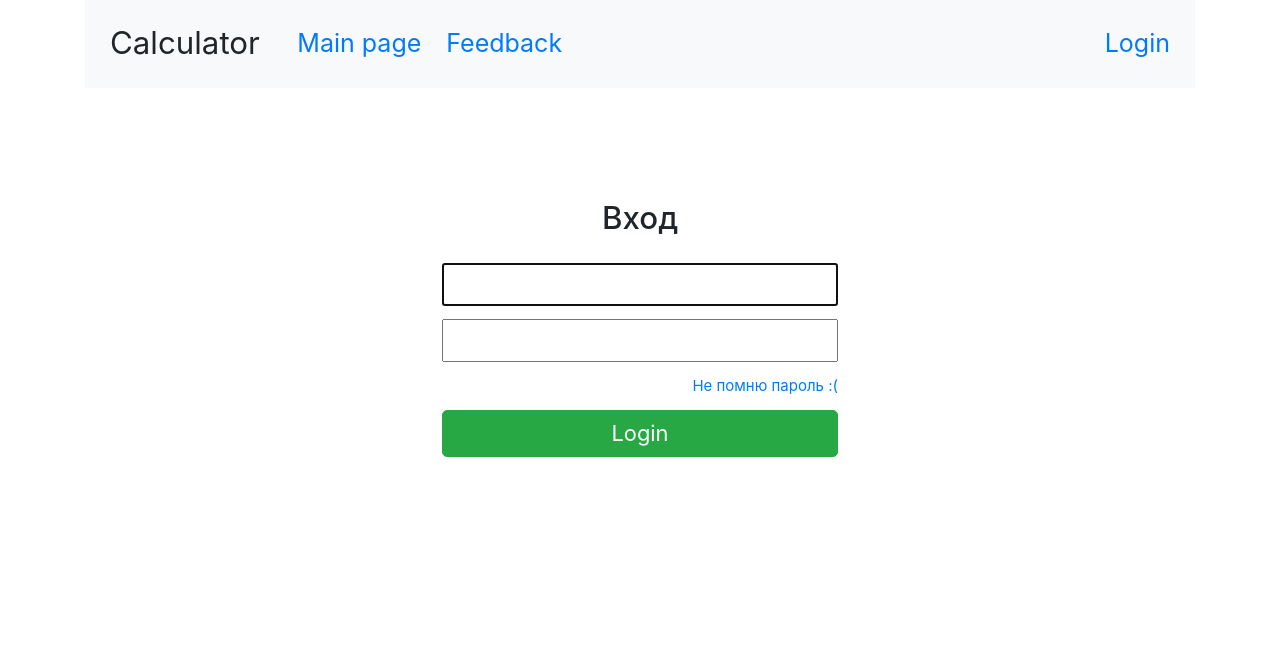
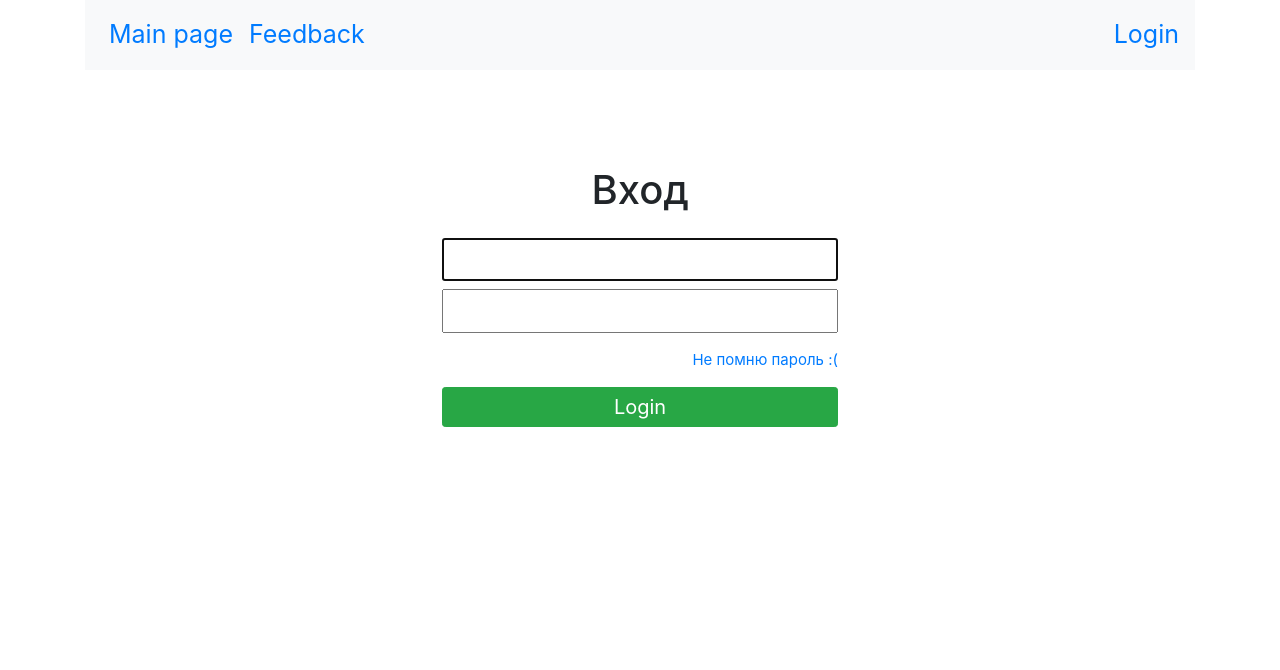
Before and after one commit to Zefordd/Calculator, a Python web app: template templates/auth/login.html in a window 1280 px wide. Shown: the top 670 px of the page. Run offline with Jinja, Linux system fonts and the light colour scheme; the template is opened without the code that fills it, so the values that code supplies are empty.

Commit message:
косметический ремонт

```diff
--- a/calculator/views.py
+++ b/calculator/views.py
@@ -15,6 +15,6 @@ class Index(web.View):
         return dict(user=user)
 
 class Feedback(web.View):
-    @aiohttp_jinja2.template('calculator/feedback.html')
+    @aiohttp_jinja2.template('feedback/feedback.html')
     async def get(self):
         pass
--- a/static/css/feedback.css
+++ /dev/null
@@ -1,2 +0,0 @@
-
-* { font-size: 25px }
--- a/static/css/login.css
+++ /dev/null
@@ -1,2 +0,0 @@
-
-* { font-size: 25px }
--- /dev/null
+++ b/static/js/loginpage.js
@@ -0,0 +1,7 @@
+var loginpage = new Vue ({
+    el: '#loginpage',
+    data: {
+        show_password: false,
+    },
+    delimiters: ['[[',']]']
+})
--- a/templates/auth/login.html
+++ b/templates/auth/login.html
@@ -5,53 +5,16 @@
 {% endblock %}
 
 
-{% block head %}
-<head> <link href="{{ static('css/login.css') }}" rel="stylesheet"> </head>
-
-<div class="container">
-    <nav class="navbar navbar-expand-md navbar-default bg-light">
-        <div class="navbar-header">
-                <a class="navbar-brand">Calculator</a>
-        </div>
-
-                <ul class="navbar-nav  mr-auto">
-                <li class="nav-item">
-                    <a class="nav-link" href="/">Main page</a>
-                </li>
-                <li class="nav-item">
-                    <a class="nav-link" href="/feedback">Feedback</a>
-                </li>
-                </ul>
-
-                <ul class="navbar-nav navbar-right ">
-                    {% if not user %}
-                        <li><a href="/login">Login</a></li>
-                    {% endif %}
-
-                    {% if user %}
-                        <form class="form-inline">
-                            <li class="nav-item">User: {{ user }}</li>&nbsp;
-                            <li class="nav-item">
-                                <a href="/logout" class=>Logout</a>
-                            </li>
-                        </form>
-                    {% endif %}
-                </ul>
-
-    </nav>
-</div>
-{% endblock %}
 
 {% block content %}
-<div class="container" id="login">
+<div class="container" id="loginpage" style="font-size: 25px">
     <div class="row pt-5 d-flex justify-content-center">
-            {{ sos }}
         <form action="/login" method="post" accept-charset="utf-8" enctype="application/x-www-form-urlencoded">
-            <div class="row pt-4 d-flex justify-content-center">
-                    <h5>Вход</h5>
+            <div class="row pt-5 d-flex justify-content-center">
+                    <h5 style="font-size: 40px">Вход</h5>
             </div>
 
-            <div class="row pt-2 d-flex justify-content-center">
+            <div class="row pt-3 d-flex justify-content-center">
                 <input id="login" name="login" type="text" value="" autofocus>
             </div>
 
@@ -59,30 +22,32 @@
                 <input id="password" name="password" type="password" value="">
             </div>
 
-            <div class="row pt-2 d-flex justify-content-end" v-on:click="show_password = true">
-                    <a href="##" style="font-size: 15px">Не помню пароль :(</a>
+            <div class="row pt-3 d-flex justify-content-end">
+                    <a href="##" style="font-size: 15px" v-on:click="show_password = true">Не помню пароль :(</a>
             </div>
 
- <!--            <div class="row pt-2" v-if="show_password">
+            <div class="row pt-2 justify-content-center" v-show="show_password">
                 <h6>Ваш логин: admin</h6>
             </div>
 
-            <div class="row pt-2" v-if="show_password">
+            <div class="row pt-2 justify-content-center" v-if="show_password">
                 <h6>Ваш пароль: admin</h6>
-            </div> -->
+            </div>
 
-            <div class="row pt-2 d-flex justify-content-center">
-                <input type="submit" value="Login" class="btn btn-success btn-sm btn-block">
+            <div class="row pt-3 d-flex justify-content-center">
+                <input type="submit" value="Login" class="btn btn-success btn-sm btn-block" style="font-size: 20px">
             </div>
         </form>
     </div>
 
 
-
+    <br><br><br><br><br>
     <div class="row pt-5 justify-content-center">
         <h6>{{ exception }}</h6>
         <h6>{{ last_visit }}</h6>
     </div>
+</div>
 
-</div>
+<script src="{{ static('js/loginpage.js') }}"></script>
+
 {% endblock %}
--- a/templates/base.html
+++ b/templates/base.html
@@ -10,12 +10,39 @@
     <meta name="viewport" content="width=device-width, initial-scale=1, shrink-to-fit=no">
     <link href="{{ static('css/vendor/bootstrap.min.css') }}" rel="stylesheet">
     <script src="{{ static('js/vendor/bootstrap.min.js') }}"></script>
-    <script src="https://cdn.jsdelivr.net/npm/vue/dist/vue.js"></script
+    <script src="https://cdn.jsdelivr.net/npm/vue/dist/vue.js"></script>
 
 </head>
 
 
 <body>
+    <div class="container" style="font-size: 25px">
+        <nav class="navbar navbar-expand-md navbar-default bg-light">
+                    <ul class="navbar-nav  mr-auto">
+                    <li class="nav-item">
+                        <a class="nav-link" href="/">Main page</a>
+                    </li>
+                    <li class="nav-item">
+                        <a class="nav-link" href="/feedback">Feedback</a>
+                    </li>
+                    </ul>
+
+                    <ul class="navbar-nav navbar-right ">
+                        {% if not user %}
+                            <li><a href="/login">Login</a></li>
+                        {% endif %}
+
+                        {% if user %}
+                            <form class="form-inline">
+                                <li class="nav-item">User: {{ user }}</li>&nbsp;
+                                <li class="nav-item">
+                                    <a href="/logout" class=>Logout</a>
+                                </li>
+                            </form>
+                        {% endif %}
+                    </ul>
+        </nav>
+    </div>
 
         {% block head %}
         {% endblock %}
```
Also changed, not shown: static/css/calculator.css (+7 -5 lines), static/js/index.js (deleted, +0 -7 lines), templates/calculator/index.html (+10 -38 lines), templates/feedback/feedback.html (renamed from templates/calculator/feedback.html, +3 -41 lines), static/js/feedback.js (line endings or trailing spaces).
